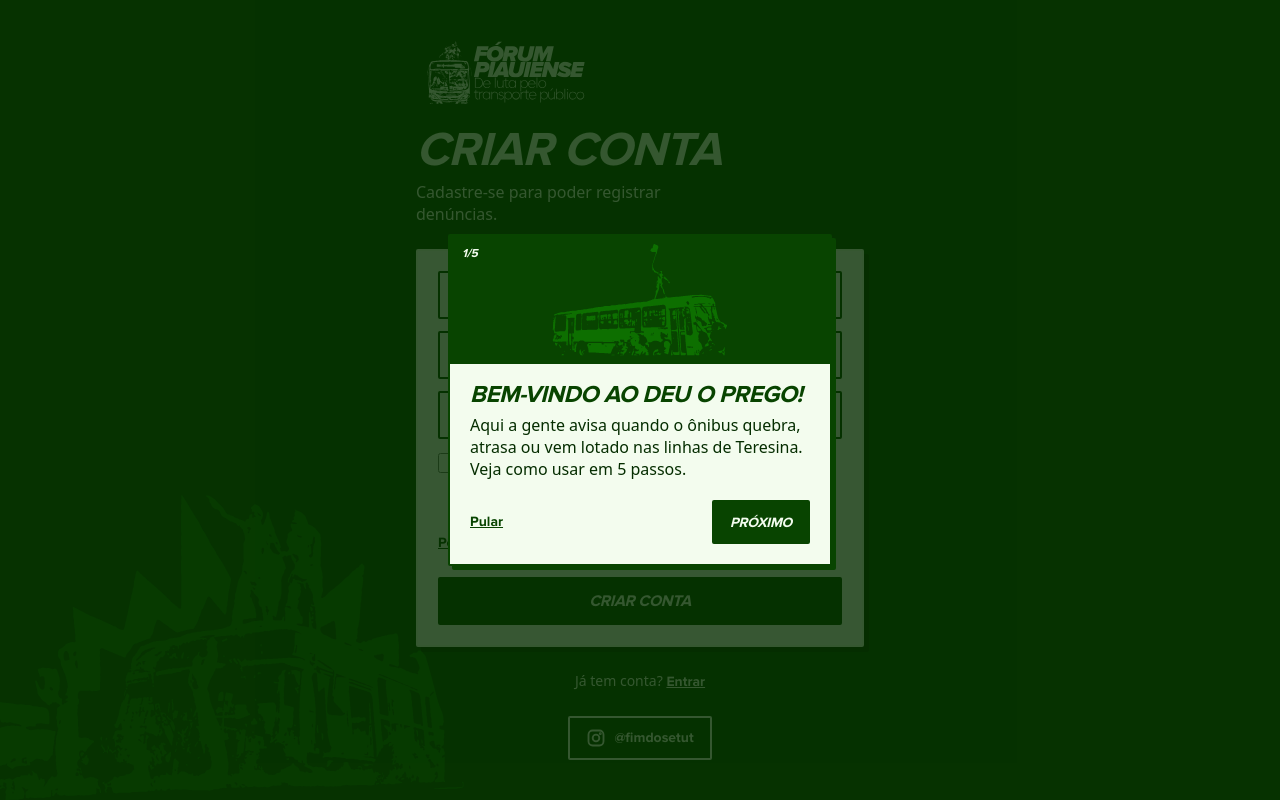
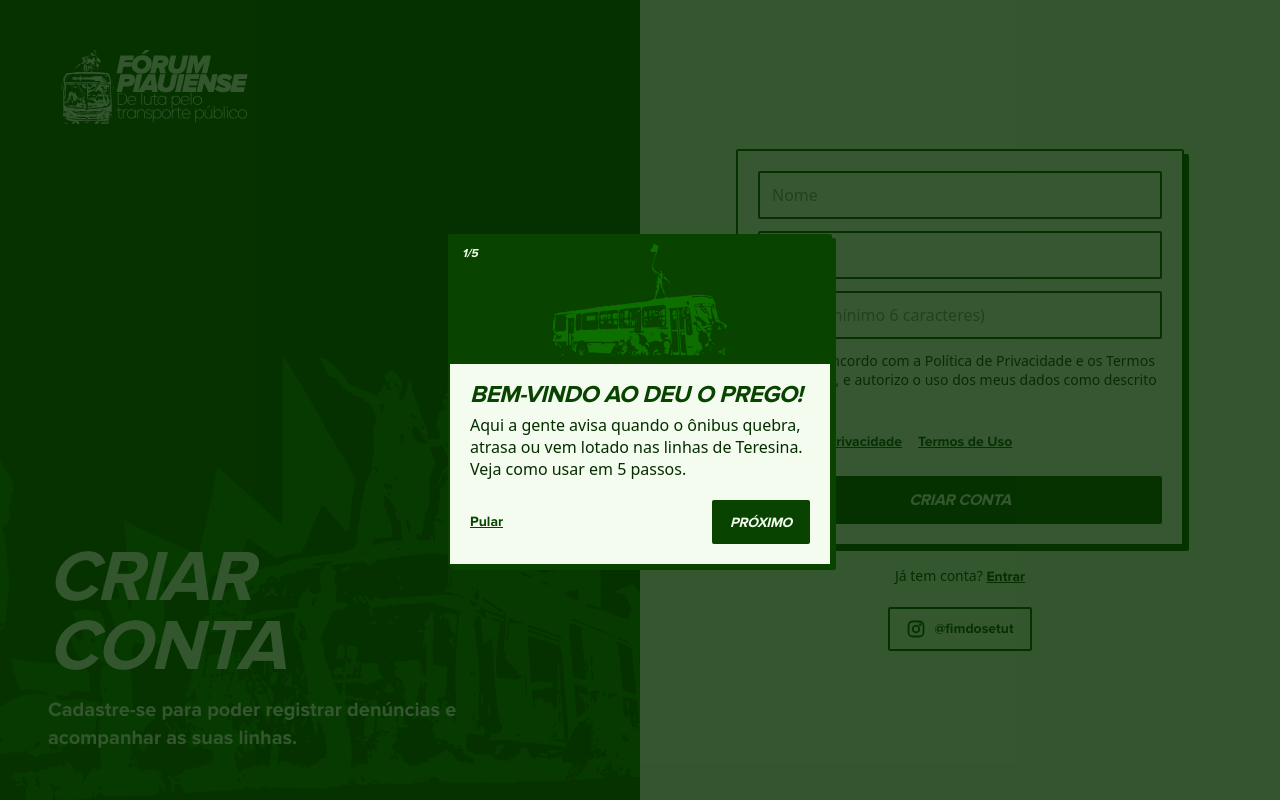
Before and after one commit to CaioBurton/fimdosetut, a React (Vite) app: page /cadastro in a window 1280 px wide. Built offline with nearby package versions, Linux system fonts and the light colour scheme; no server answers; the database is empty; a web font is replaced by a local one.

Commit message:
Cadastro: tela dividida no desktop
Co-Authored-By: Claude Sonnet 5.5 <noreply@anthropic.com>
Claude-Session: https://claude.ai/code/session_01AsdEcVXt3dNrKpsXWpjaKB

```diff
--- a/src/pages/CadastroPage.tsx
+++ b/src/pages/CadastroPage.tsx
@@ -5,9 +5,11 @@ import { LinksLegais } from '../components/legal/LinksLegais'
 import { Instagram } from '../components/ui/Instagram'
 import { VERSAO_DOCUMENTOS } from '../lib/legal'
 import { useAuth } from '../hooks/useAuth'
+import { useDesktop } from '../hooks/useDesktop'
 
 export function CadastroPage() {
   const { signUp } = useAuth()
+  const desktop = useDesktop()
   const navigate = useNavigate()
   const [nome, setNome] = useState('')
   const [email, setEmail] = useState('')
@@ -48,6 +50,114 @@ export function CadastroPage() {
     setTimeout(() => navigate('/login'), 8000)
   }
 
+  const conteudo = (
+    <>
+      {sucesso ? (
+        <p className={`card-brand p-4 text-sm text-brand-green-dark ${desktop ? "bg-white" : "!border-brand-cream bg-brand-cream"}`}>
+          Conta criada! Verifique seu e-mail se for solicitada confirmação. Redirecionando para o
+          login...
+        </p>
+      ) : (
+        <form onSubmit={handleSubmit} className={`card-brand space-y-3 p-5 ${desktop ? "bg-white !shadow-[5px_5px_0_#084400]" : "!border-brand-cream bg-brand-cream !shadow-[5px_5px_0_#052d00]"}`}>
+          <input
+            required
+            type="text"
+            autoComplete="name"
+            maxLength={80}
+            placeholder="Nome"
+            value={nome}
+            onChange={(e) => setNome(e.target.value)}
+            className="input-brand"
+          />
+          <input
+            required
+            type="email"
+            placeholder="E-mail"
+            value={email}
+            onChange={(e) => setEmail(e.target.value)}
+            className="input-brand"
+          />
+          <input
+            required
+            minLength={6}
+            type="password"
+            placeholder="Senha (mínimo 6 caracteres)"
+            value={senha}
+            onChange={(e) => setSenha(e.target.value)}
+            className="input-brand"
+          />
+          <label className="flex cursor-pointer items-start gap-3 text-sm font-medium leading-snug text-brand-green-dark">
+            <input
+              type="checkbox"
+              checked={aceitou}
+              onChange={(e) => {
+                setAceitou(e.target.checked)
+                setErro(null)
+              }}
+              className="mt-0.5 h-5 w-5 shrink-0 accent-[#084400]"
+            />
+            <span>
+              Li e concordo com a Política de Privacidade e os Termos de Uso, e autorizo o uso dos meus
+              dados como descrito nela.
+            </span>
+          </label>
+          <LinksLegais novaAba className="!justify-start" />
+          {erro && <p className="text-sm text-zona-leste">{erro}</p>}
+          <Button type="submit" disabled={enviando}>
+            {enviando ? 'Criando conta...' : 'Criar conta'}
+          </Button>
+        </form>
+      )}
+
+    </>
+  )
+
+  const rodape = (
+    <>
+        <p className="text-center text-sm font-medium">
+          Já tem conta?{' '}
+          <Link to="/login" className="font-bold underline">
+            Entrar
+          </Link>
+        </p>
+    </>
+  )
+
+  if (desktop) {
+    return (
+      <div className="flex h-full">
+        <section className="relative flex flex-1 flex-col justify-between gap-8 overflow-hidden bg-brand-green p-12 text-brand-cream">
+          <img
+            src="/brand/revolta.svg"
+            alt=""
+            aria-hidden="true"
+            className="tom-sobre-tom pointer-events-none absolute -bottom-8 -left-16 w-[760px] max-w-none"
+          />
+          <Link to="/" className="relative self-start">
+            <img
+              src="/brand/logo-horizontal-claro.svg"
+              alt="Fórum Piauiense de Luta pelo Transporte Público"
+              className="block h-[76px] w-auto"
+            />
+          </Link>
+          <div className="relative max-w-md">
+            <h1 className="ttl mb-4 text-7xl">Criar conta</h1>
+            <p className="text-xl font-bold leading-snug">
+              Cadastre-se para poder registrar denúncias e acompanhar as suas linhas.
+            </p>
+          </div>
+        </section>
+        <section className="flex flex-1 items-center justify-center overflow-y-auto bg-brand-cream p-12 text-brand-green-dark">
+          <div className="flex w-full max-w-md flex-col gap-5">
+            {conteudo}
+            {rodape}
+            <Instagram className="self-center" />
+          </div>
+        </section>
+      </div>
+    )
+  }
+
   return (
     <div className="relative flex h-full flex-col justify-center gap-6 overflow-hidden bg-brand-green px-6 text-brand-cream">
       <img
@@ -71,12 +181,12 @@ export function CadastroPage() {
           </p>
         </div>
       {sucesso ? (
-        <p className="card-brand !border-brand-cream bg-brand-cream p-4 text-sm text-brand-green-dark">
+        <p className={`card-brand p-4 text-sm text-brand-green-dark ${desktop ? "bg-white" : "!border-brand-cream bg-brand-cream"}`}>
           Conta criada! Verifique seu e-mail se for solicitada confirmação. Redirecionando para o
           login...
         </p>
       ) : (
-        <form onSubmit={handleSubmit} className="card-brand !border-brand-cream !shadow-[5px_5px_0_#052d00] space-y-3 bg-brand-cream p-5">
+        <form onSubmit={handleSubmit} className={`card-brand space-y-3 p-5 ${desktop ? "bg-white !shadow-[5px_5px_0_#084400]" : "!border-brand-cream bg-brand-cream !shadow-[5px_5px_0_#052d00]"}`}>
           <input
             required
             type="text"
```
Also changed, not shown: 1 other file (tests, documents, lock files or other folders).
